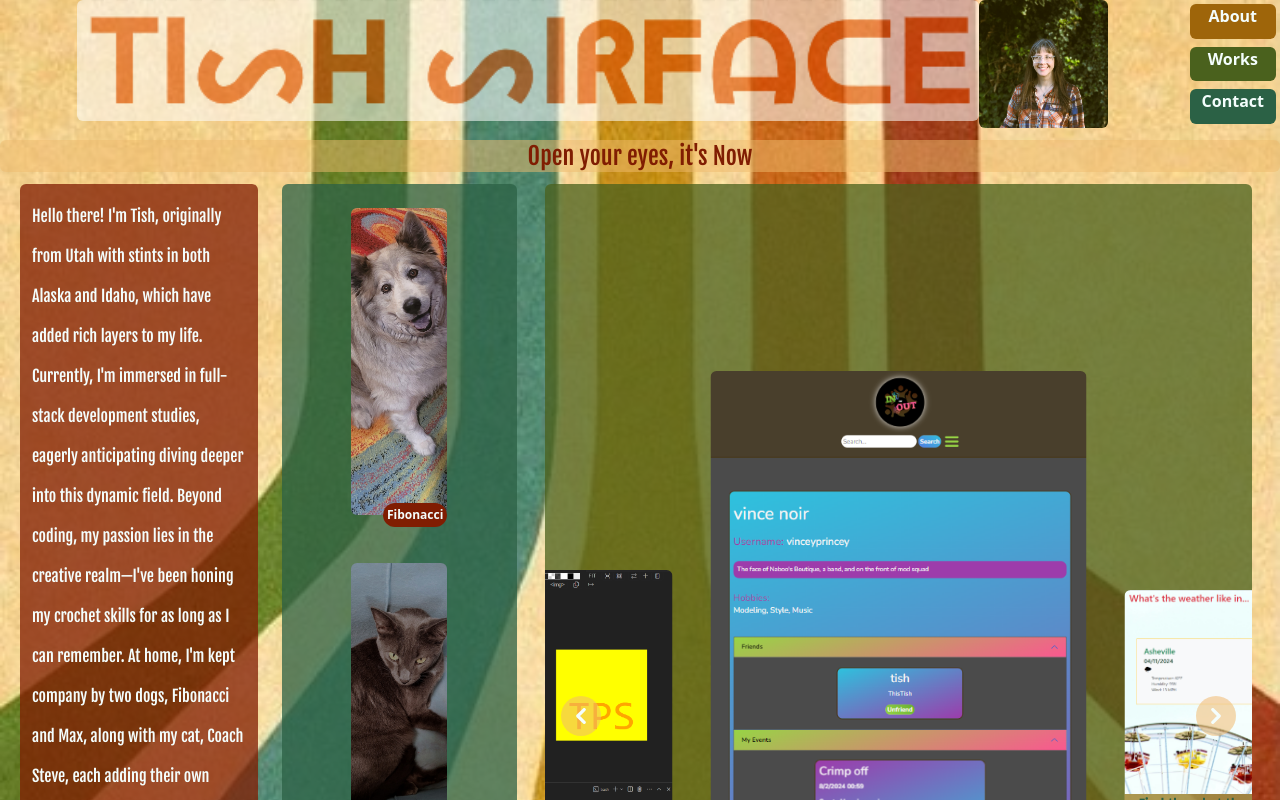
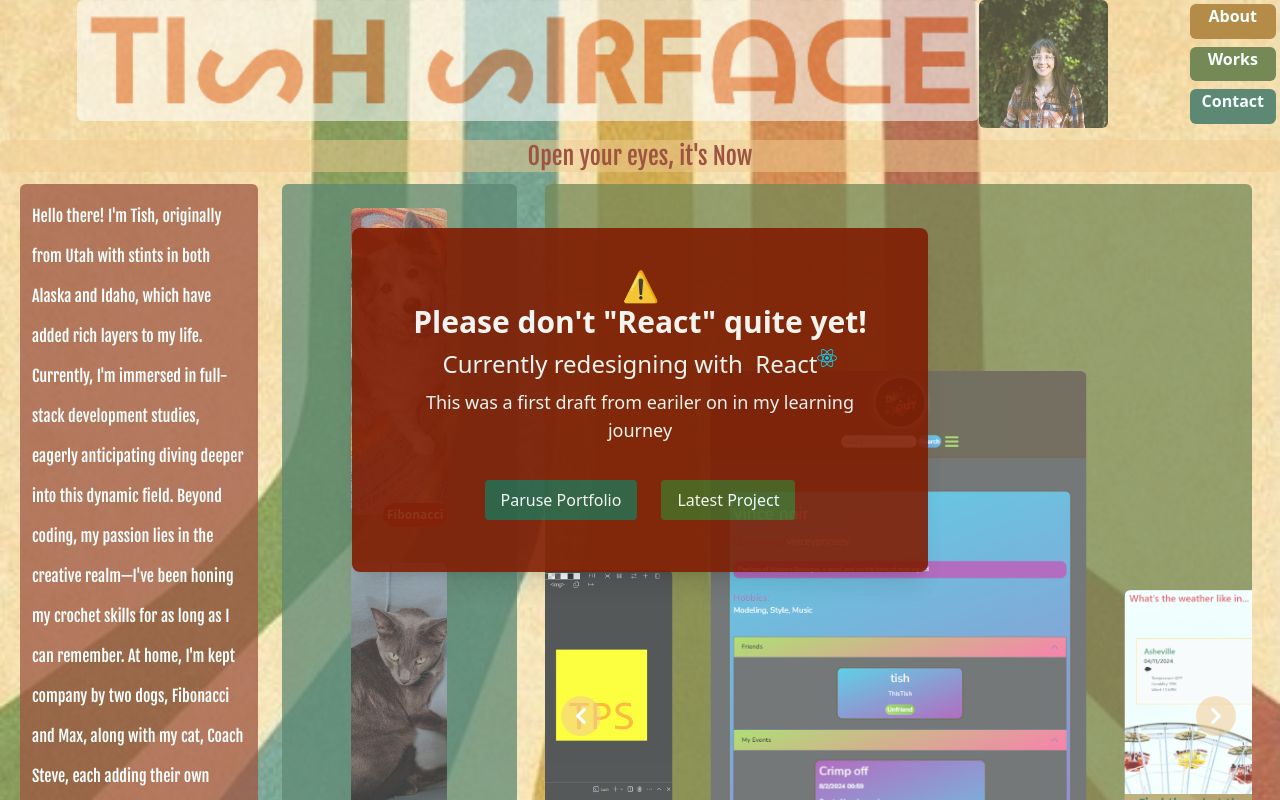
Before and after one commit to ThisTish/Tish_portfolio, a website: page index.html in a window 1280 px wide. Shown: the top 800 px of the page. Drawn offline with nearby package versions, Linux system fonts and the light colour scheme.

Commit message:
Updating Warning

```diff
--- a/assets/js/script.js
+++ b/assets/js/script.js
@@ -25,4 +25,22 @@ var swiper = new Swiper(".mySwiper", {
 }
 })
 
-// module.exports = swiper
+
+
+
+// Get modal and buttons
+const modal = document.getElementById('modal');
+const closeModalButton = document.getElementById('closeModalButton');
+
+
+// Function to close modal
+closeModalButton.addEventListener('click', () => {
+	modal.classList.add('hidden')
+});
+
+// Close modal when clicking outside of the modal content
+window.addEventListener('click', (event) => {
+	if (event.target === modal) {
+		modal.classList.add('hidden');
+	}
+});
--- a/index.html
+++ b/index.html
@@ -10,6 +10,8 @@
 	<link rel="preconnect" href="https://fonts.gstatic.com" crossorigin>
 	<link href="https://fonts.googleapis.com/css2?family=Fjalla+One&display=swap" rel="stylesheet">
 	<link rel="stylesheet" href="https://cdn.jsdelivr.net/npm/swiper@11/swiper-bundle.min.css"/>
+	<link href="https://cdn.jsdelivr.net/npm/tailwindcss@2.2.19/dist/tailwind.min.css" rel="stylesheet">
+
     <link rel="stylesheet" href="assets/css/reset.css">
 	<link rel="stylesheet" href="./dist/output.css">
     <link rel="stylesheet" href="assets/css/style.css">
@@ -62,7 +64,7 @@
 		</ul>
 
 
-
+	<!-- projects carousel-->
 		<div class="swiper mySwiper lg:w-3/5 lg:my-3 lg:mx-7 bg-grass bg-opacity-75 rounded-md" id="myworks">
 			<div class="swiper-wrapper flex items-center justify-around">
 
@@ -70,7 +72,6 @@
 					<div >
 						<div>
 							<a href="https://in-or-out-6n4t.onrender.com"><img src="assets/images/IoO.png" class="rounded-t-md hover:opacity-55"></a>
-						<!-- <a href="https://in-or-out-6n4t.onrender.com" class="absolute top-3 left-3 bg-mustard text-text font-semibold text-sm p-1 rounded inline-flex items-center justify-center shadow-md shadow-text hover:scale-125 hover:bg-opacity-65">In or Out</a> -->
 						</div>
 						<p class="rounded-b-md items-center text-center bg-primary text-secondary font-fjalla bg-opacity-45">Create and join activities with friends</p>
 					</div>
@@ -90,7 +91,6 @@
 					<div >
 						<div class="relative">
 							<a href="https://thistish.github.io/Blogology"><img src="assets/images/Blogology.png" class="rounded-t-md hover:opacity-55"></a>
-						<!-- <a href="https://thistish.github.io/Blogology" class="absolute top-2.5 left-2 bg-secondary text-text font-semibold text-sm p-1 rounded inline-flex items-center justify-center shadow-md shadow-text hover:scale-125 hover:bg-opacity-65">Blogology</a> -->
 						</div>
 						<p class="rounded-b-md items-center text-center bg-primary text-secondary font-fjalla bg-opacity-45">A place for your thoughts just for you</p>
 					</div>
@@ -100,7 +100,6 @@
 					<div >
 						<div class="relative">
 							<a href="https://thistish.github.io/Task-Master"><img src="assets/images/TaskMaster.png" class="rounded-t-md hover:opacity-55"></a>
-						<!-- <a href="https://thistish.github.io/Task-Master" class="absolute top-3 left-2 bg-grass text-text font-semibold text-sm p-1 rounded inline-flex items-center justify-center shadow-md shadow-text hover:scale-125 hover:bg-opacity-65">Task Master</a> -->
 						</div>
 						<p class="rounded-b-md items-center text-center bg-primary text-secondary font-fjalla bg-opacity-45">A simple Kanban board</p>
 					</div>
@@ -120,7 +119,6 @@
 					<div >
 						<div class="relative">
 							<a href="https://thistish.github.io/Movies-n-Munchies/"><img src="assets/images/MoviesNMunchies.png" class="rounded-t-md hover:opacity-55"></a>
-						<!-- <a href="https://thistish.github.io/Movies-n-Munchies/" class="absolute top-3 left-2 bg-mustard text-text font-semibold text-sm p-1 rounded inline-flex items-center justify-center shadow-md shadow-text hover:scale-125 hover:bg-opacity-65">Movies'n'Munchies</a> -->
 						</div>
 						<p class="rounded-b-md items-center text-center bg-primary text-secondary font-fjalla bg-opacity-45">A site to help you plan your nite</p>
 					</div>
@@ -130,7 +128,6 @@
 					<div >
 						<div class="relative">
 							<a href="https://thistish.github.io/Employee_Roster_Randomizer"><img src="assets/images/EmployeeRoster.png" class="rounded-t-md hover:opacity-55"></a>
-						<!-- <a href="https://thistish.github.io/Employee_Roster_Randomizer" class="absolute top-3 left-2 bg-third text-text font-semibold text-sm p-1 rounded inline-flex items-center shadow-md shadow-text justify-center hover:scale-125 hover:bg-opacity-65">Employee Roster</a> -->
 						</div>
 						<p class="rounded-b-md items-center text-center bg-primary text-secondary font-fjalla bg-opacity-45">Keep track of employees, their salaries, and pick one at random</p>
 					</div>
@@ -140,7 +137,6 @@
 					<div >
 						<div class="relative">
 							<a href="https://thistish.github.io/Blogology"><img src="assets/images/BlogologyDark.png" class="rounded-t-md hover:opacity-55"></a>
-						<!-- <a href="https://thistish.github.io/Blogology" class="absolute top-3 left-3 bg-secondary text-text font-semibold text-sm p-1 rounded inline-flex items-center justify-center shadow-md shadow-text hover:scale-125 hover:bg-opacity-65">Blogology Dark Mode</a> -->
 						</div>
 						<p class="rounded-b-md items-center text-center bg-primary text-secondary font-fjalla bg-opacity-45">A dark place for your thoughts just for you</p>
 					</div>
@@ -150,14 +146,13 @@
 					<div >
 						<div class="relative">
 							<a href="https://github.com/ThisTish/MakeALogo"><img src="assets/images/MakeYourLogo.png" class="rounded-t-md hover:opacity-55"></a>
-						<!-- <a href="https://github.com/ThisTish/MakeALogo" class="absolute top-3 left-3 bg-mustard text-text font-semibold text-sm p-1 rounded inline-flex items-center justify-center shadow-md shadow-text hover:scale-125 hover:bg-opacity-65">Make A Logo</a> -->
 						</div>
 						<p class="rounded-b-md items-center text-center bg-primary text-secondary font-fjalla bg-opacity-45">An SVG logo generator</p>
 					</div>
 				</div>
 			</div>
 
-<!-- buttons -->
+	<!-- carousel buttons -->
 			<button type="button" class="swiper-btn-prev absolute top-0 start-0 z-30 flex items-center justify-center h-full px-4 cursor-pointer group focus:outline-none">
 				<span class="inline-flex items-center justify-center w-10 h-10 rounded-full bg-primary bg-opacity-55 group-hover:bg-primary group-focus:ring-4 group-focus:ring-secondary group-focus:outline-none">
 					<svg class="w-4 h-4 text-text  rtl:rotate-180" aria-hidden="true" xmlns="http://www.w3.org/2000/svg" fill="none" viewBox="0 0 6 10">
@@ -185,6 +180,22 @@
 		</ul>
 	</div>
 
+	<!-- Modal -->
+	<div id="modal" class=" fixed inset-0 z-50 bg-text bg-opacity-25 items-center justify-center flex">
+	<div class="bg-third opacity-90 rounded-lg shadow-xl w-full max-w-xs max-h-xl md:max-w-xl">
+		<div class="p-10 flex flex-col items-center text-center">
+			<h2 class="text-xl font-semibold md:text-3xl">⚠️</h2>
+			<h2 class="text-sm font-semibold text-white md:text-3xl">Please don't "React" quite yet!</h2>
+			<p class="mt-2 text-sm text-text inline-flex md:text-2xl">Currently redesigning with &nbsp;<span class="hidden md:inline"> React </span> <img src="assets/images/react.png" class="h-5 object-contain"></p>
+			<p class="mt-2 text-xs text-text inline-flex md:text-lg">This was a first draft from eariler on in my learning journey</p>
+			<div class="mt-4 flex justify-end md:mt-6">
+				<button id="closeModalButton" class="px-4 py-2 m-3 bg-secondary text-white rounded">Paruse Portfolio</button>
+				<button class="px-4 py-2 m-3 bg-grass text-white rounded"><a href="https://blogology2-0.onrender.com/">Latest Project</a></button>
+		</div>
+		</div>
+	</div>
+	</div>
+
 	<footer class="footer">
         <p>&copy; 2024 Tish's Portfolio. All rights reserved.</p>
     </footer>
--- a/package.json
+++ b/package.json
@@ -4,12 +4,13 @@
   "description": "https://thistish.github.io/Tish_portfolio/",
   "main": "tailwind.config.js",
   "scripts": {
-    "build:css":"tailwind -i ./assets/css/style.css -o ./dist/output.css --watch"
+    "build:css": "tailwindcss -i ./assets/css/style.css -o ./dist/output.css --watch"
   },
   "keywords": [],
   "author": "",
   "license": "ISC",
   "dependencies": {
-    "tailwind": "^4.0.0"
+    "tailwind": "^4.0.0",
+    "tailwindcss": "^3.4.4"
   }
 }
--- a/tailwind.config.js
+++ b/tailwind.config.js
@@ -22,8 +22,5 @@ module.exports = {
         fjalla: ['fjalla one', 'sans serif']
       }
     },
-  },
-  plugins: [
-    require('flowbite/plugin')
-  ],
+  }
 }
```
Also changed, not shown: assets/images/react.png (added), dist/output.css, 1 other file. Lines whose indentation alone changed are shown as unchanged.
